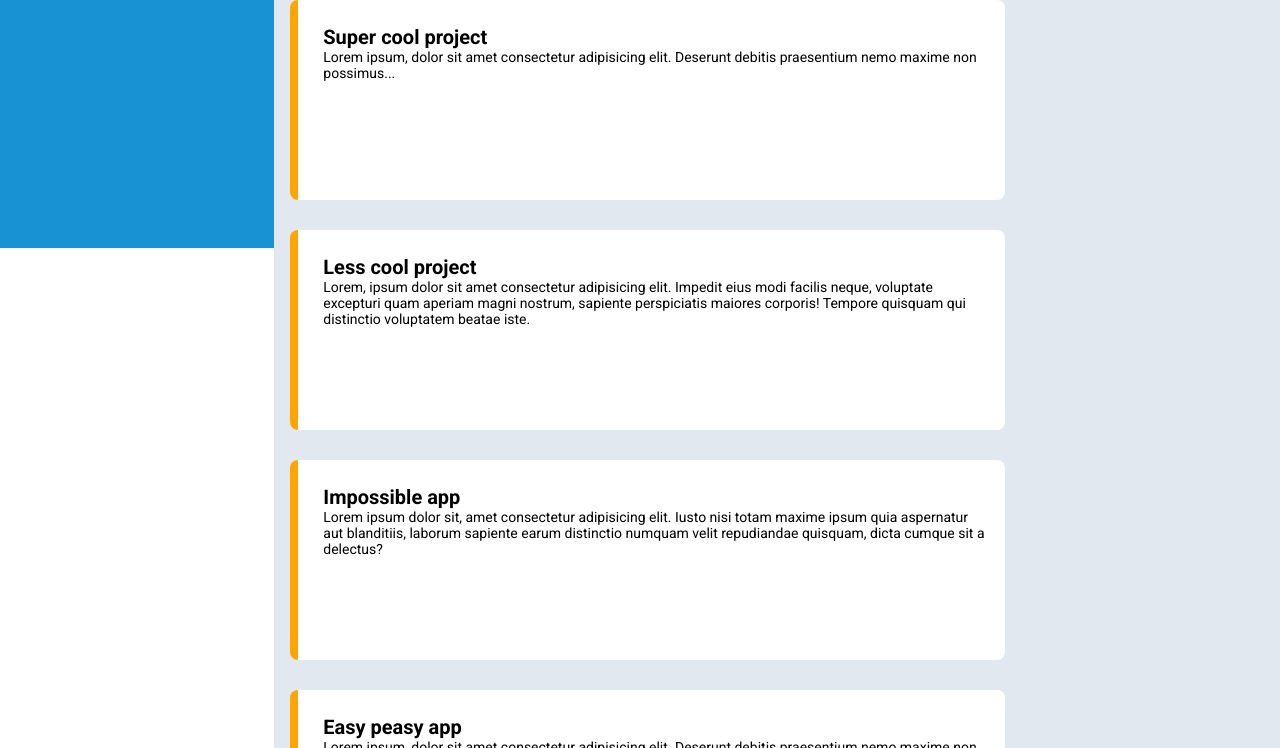
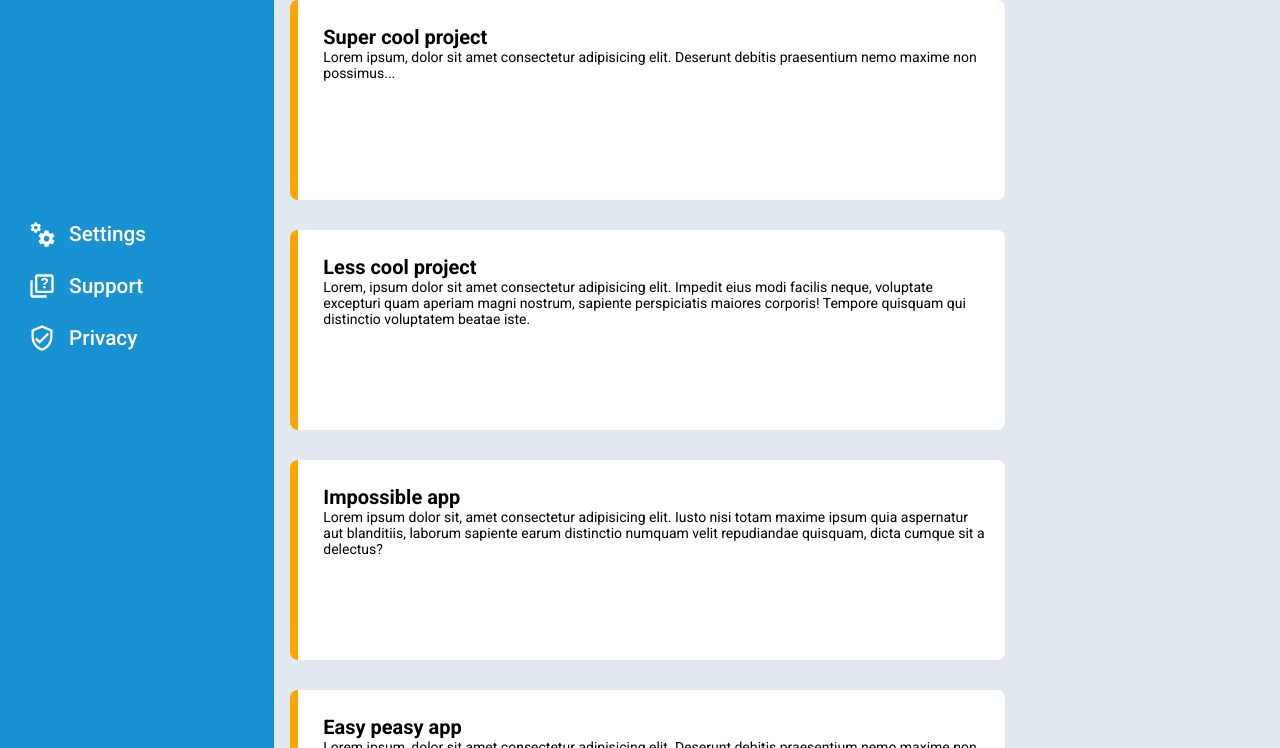
Before and after one commit to xxh296/admin-dashboard, a plain HTML site: page index.html in a window 1280 px wide. Shown: the part 552-1300 px from the top of the page. Drawn offline with Linux system fonts and the light colour scheme.

Commit message:
Fix the left column not spanning to the bottom * This got broken after cards were added. * Fixed by using `grid-auto-flow: column;`

```diff
--- a/style.css
+++ b/style.css
@@ -21,7 +21,8 @@
     background-color: #1992d4;
     color: white;
     display: grid;
-    height: 100vh;
+    /* height: 100vh; */
+    grid-auto-flow: column;
     grid-template-rows: 1fr 2.7fr 6fr;
     grid-template-areas:
     "sidebar-top"
```
